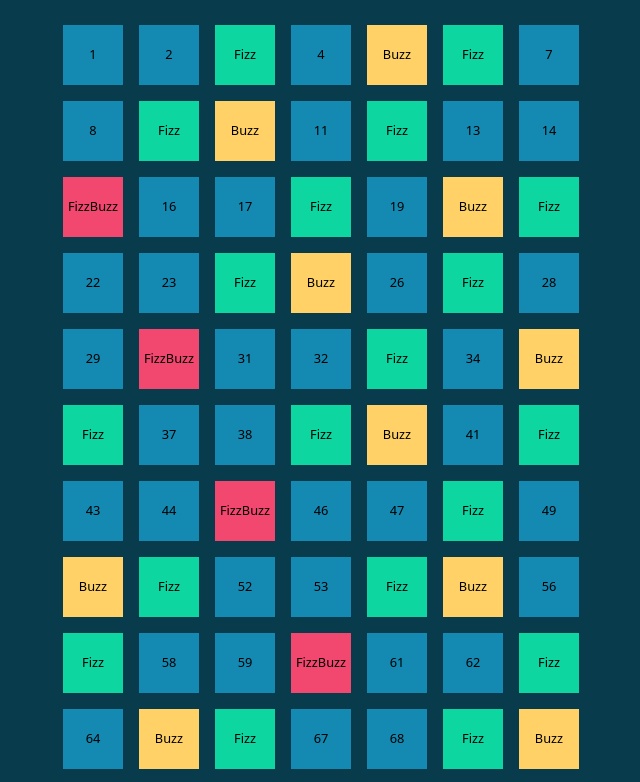
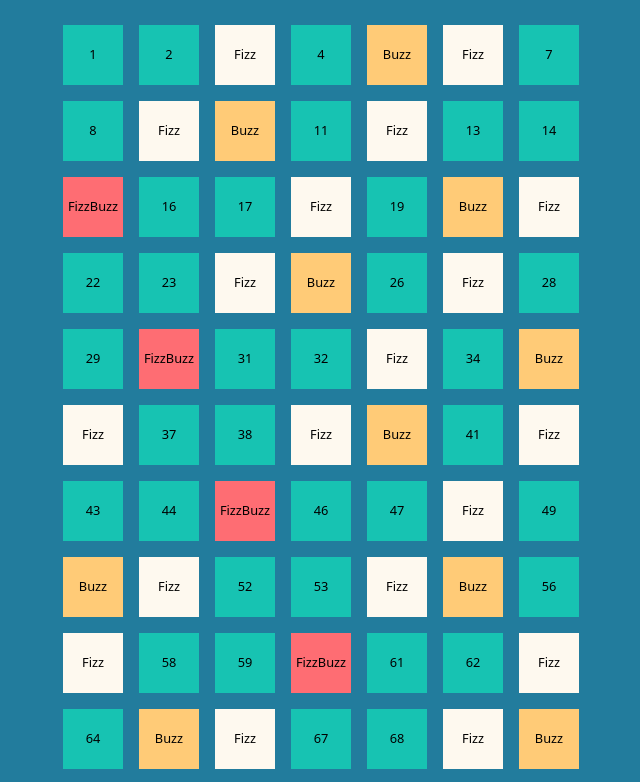
Before and after one commit to FRJess/js-fizzbuzz, a plain HTML site: page index.html in a window 1280 px wide. Shown: the part 105-887 px from the top of the page, without its empty margins (319-959 px from the left). Drawn offline with nearby package versions, Linux system fonts and the light colour scheme.

Commit message:
[change] colors

```diff
--- a/css/style.css
+++ b/css/style.css
@@ -7,7 +7,7 @@
 
 /* BODY STYLE */
 body{
-  background-color: #083B4C;
+  background-color: #227C9D;
   color: white;
 }
 
@@ -15,12 +15,9 @@ body{
 header{
   max-width: 500px;
   margin: 20px auto;
-  box-shadow: #0DD6A1
-  ;
 }
 
 /* MAIN STYLE */
-
 
 .container{
   flex-wrap: wrap;
@@ -35,18 +32,18 @@ header{
   width: 60px;
   height: 60px;
   margin: 8px;
-  background-color: #1489B2;
+  background-color: #17C3B2;
   font-size: 0.8rem;
 }
 
 .buzz{
-  background-color: #FFD166;
+  background-color: #FFCB77;
 }
 
 .fizz{
-  background-color: #0DD6A1;
+  background-color: #FEF9EF;
 }
 
 .fizzbuzz{
-  background-color: #F2476F;
+  background-color: #FE6D73;
 }
```
